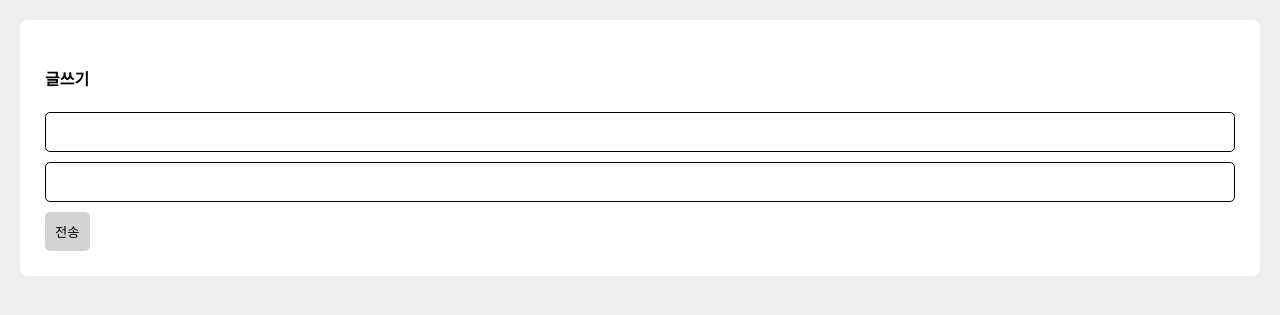
After one commit to notmybussiness/Node.js-study, a Node server app: page /write in a window 1280 px wide. The commit adds this page. Shown: the top 315 px of the page. Run offline with Node 20, Linux system fonts and the light colour scheme; some libraries are stand-ins or nearby versions.

Commit message:
form->server->DB

```diff
--- a/Nodejs/public/main.css
+++ b/Nodejs/public/main.css
@@ -35,3 +35,27 @@ body {
     margin: 5px;
     color: grey;
   }
+
+  input,div {
+    box-sizing: border-box;
+  }
+  .form-box {
+    background : white;
+    padding : 25px;
+    margin: 20px;
+    border-radius: 8px;
+  }
+  .form-box input {
+    padding : 10px;
+    font-size: 16px;
+    width: 100%;
+    border: 1px solid black;
+    border-radius: 5px;
+    margin-bottom: 10px;
+  }
+  .form-box button {
+    padding: 10px;
+    border : none;
+    background : lightgrey;
+    border-radius: 5px;
+  }
--- a/Nodejs/server.js
+++ b/Nodejs/server.js
@@ -3,7 +3,8 @@ const app = express()
 
 app.use(express.static(__dirname + '/public'))
 app.set('view engine', 'ejs')
-
+app.use(express.json())
+app.use(express.urlencoded({extended:true}))
 
 
 const { MongoClient } = require('mongodb')
@@ -20,8 +21,6 @@ new MongoClient(url).connect().then((client)=>{
   console.log(err)
 })
 
-
-
 app.get('/', (요청, 응답) => {
     응답.sendFile(__dirname + '/index.html')
 })
@@ -32,12 +31,19 @@ app.get('/', (요청, 응답) => {
 // })
 
 app.get('/list', async (요청, 응답) => {
+  //mongoDB의 이름이 'post' 임
+  //그래서 db.collection('post')임
     let result = await db.collection('post').find().toArray()
     // 응답.send(result[1].content) 응답은 한번만
     응답.render('list.ejs', {글목록: result})
   })
 
-app.get('/time', (요청, 응답) => {
-  let nowtime = new Date()
-  응답.render('time.ejs', {시간: nowtime})
+app.get('/write', (요청, 응답) => {
+  응답.render('write.ejs')
 })
+
+app.post('/add', async(요청, 응답)=>{
+  await db.collection('post').insertOne({title: 요청.body.title, content: 요청.body.content})
+  // console.log(요청.body.title)
+  응답.redirect('/write')
+})
--- /dev/null
+++ b/Nodejs/views/write.ejs
@@ -0,0 +1,19 @@
+<!DOCTYPE html>
+<html>
+<head>
+    <meta charset="UTF-8">
+    <meta name="viewport" content="width=device-width, initial-scale=1.0">
+    <title>Document</title>
+    <link href="/main.css" rel="stylesheet">
+</head>
+<body class="grey-bg">
+
+    <form class="form-box" action="/add" method="POST">
+        <h4>글쓰기</h4>
+        <input name="title">
+        <input name="content">
+        <button type="submit">전송</button>
+    </form>
+
+</body>
+</html>
```
Also changed, not shown: Nodejs/views/list.ejs (+7 -8 lines).
